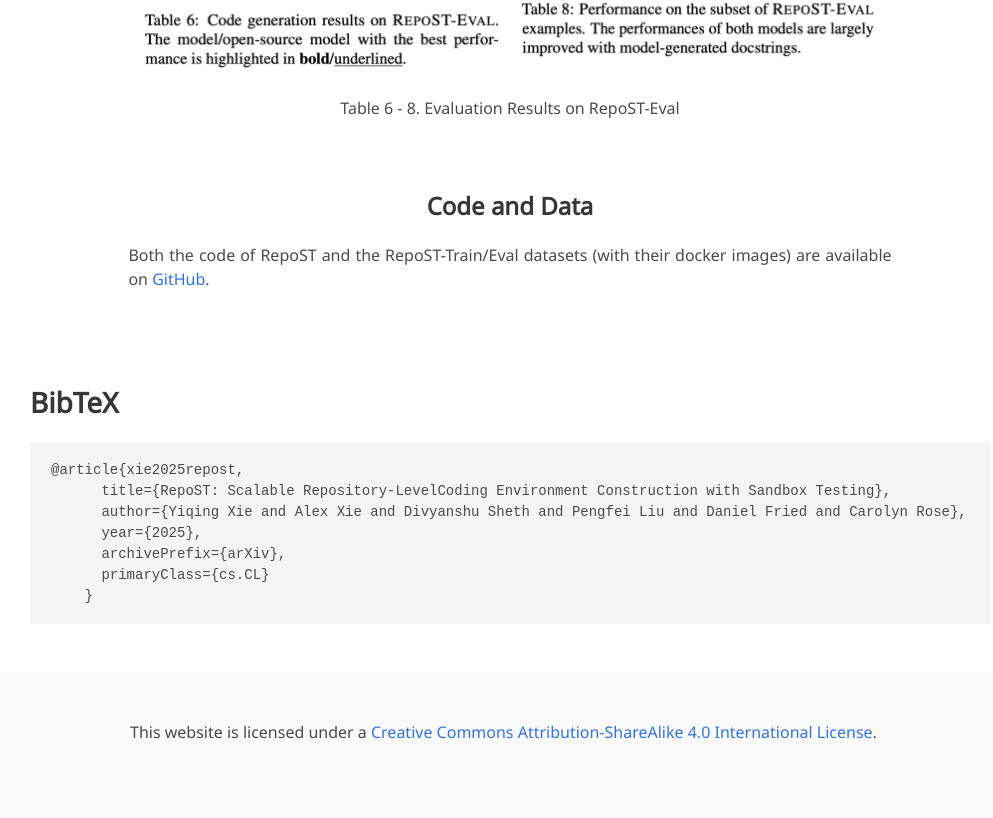
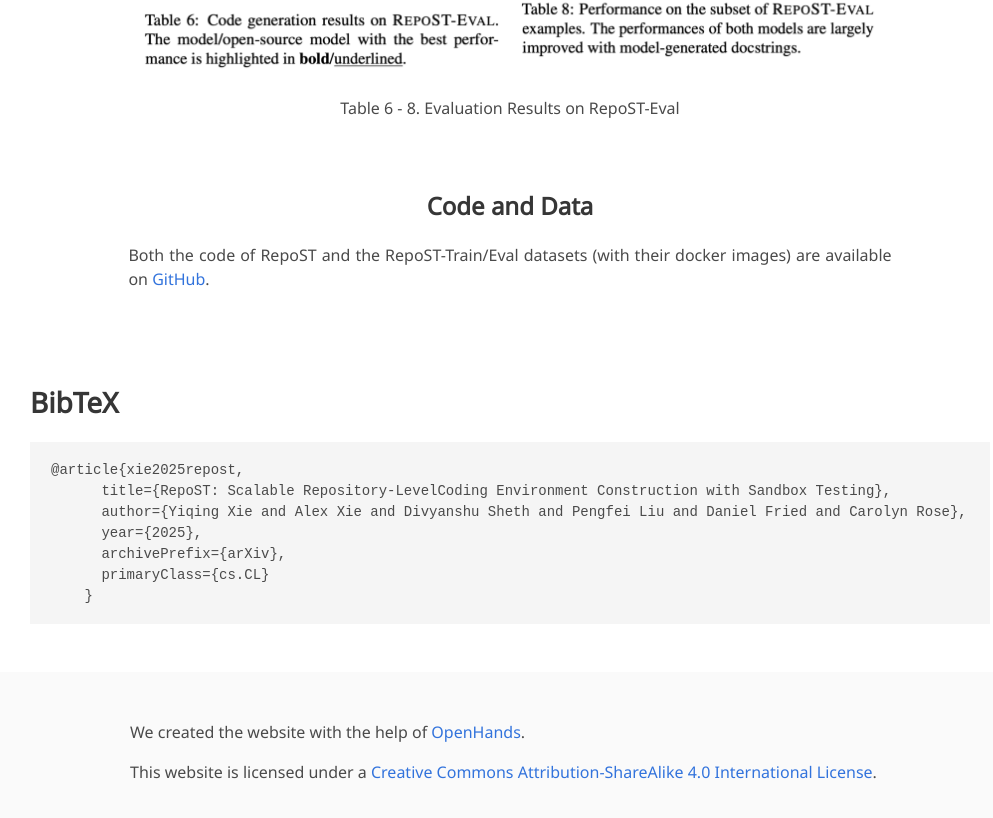
Before and after one commit to RepoST-code-gen/RepoST-code-gen.github.io, a plain HTML site: page index.html in a window 1280 px wide. Shown: the part 4288-5106 px from the top of the page, without its empty margins (130-1123 px from the left). Drawn offline with nearby package versions, Linux system fonts and the light colour scheme; some icons are missing; a web font is replaced by a local one.

Commit message:
add openhands footnote

```diff
--- a/index.html
+++ b/index.html
@@ -296,6 +296,10 @@
       <div class="column is-8">
         <div class="content">
           <p>
+            We created the website with the help of <a rel="OpenHands"
+            href="https://docs.all-hands.dev/">OpenHands</a>.
+          </p>
+          <p>
             This website is licensed under a <a rel="license"
                                             href="http://creativecommons.org/licenses/by-sa/4.0/">Creative
             Commons Attribution-ShareAlike 4.0 International License</a>.
```
Also changed, not shown: static/images/title_figure1.png (added).
